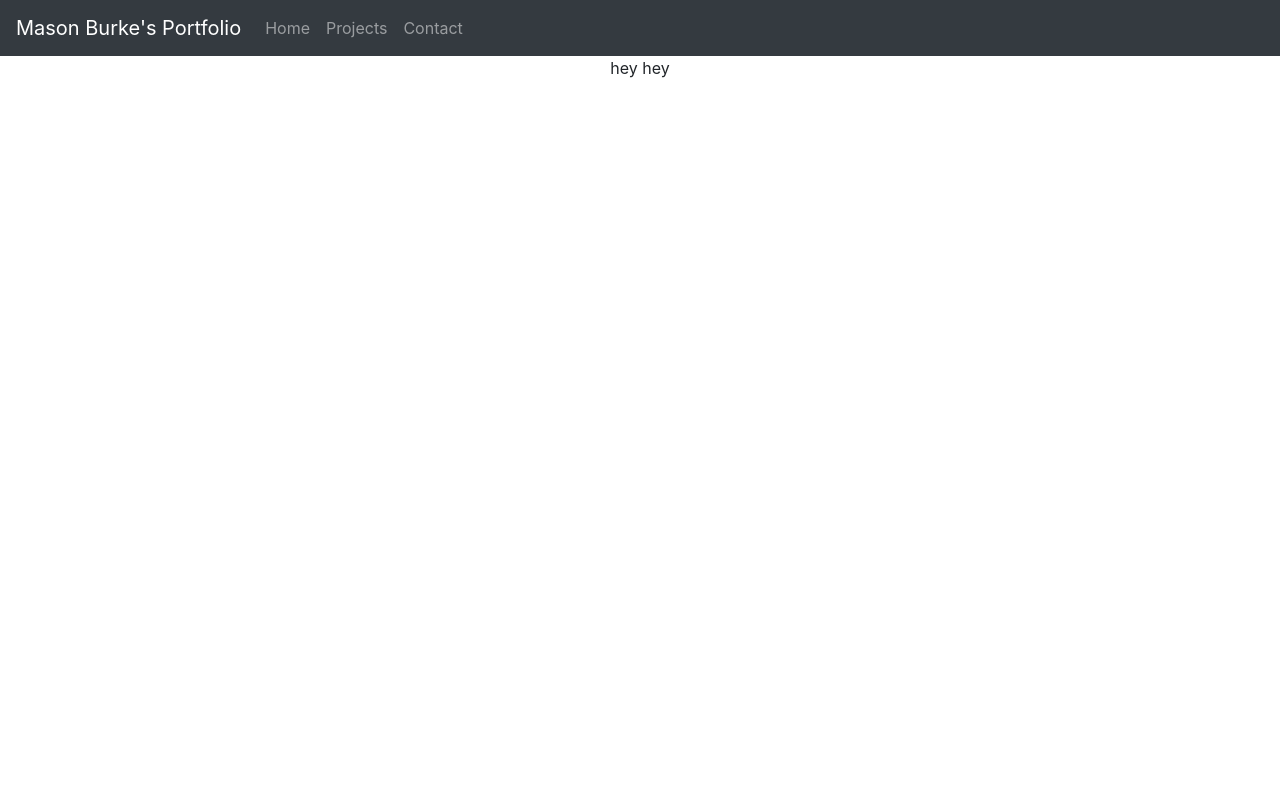
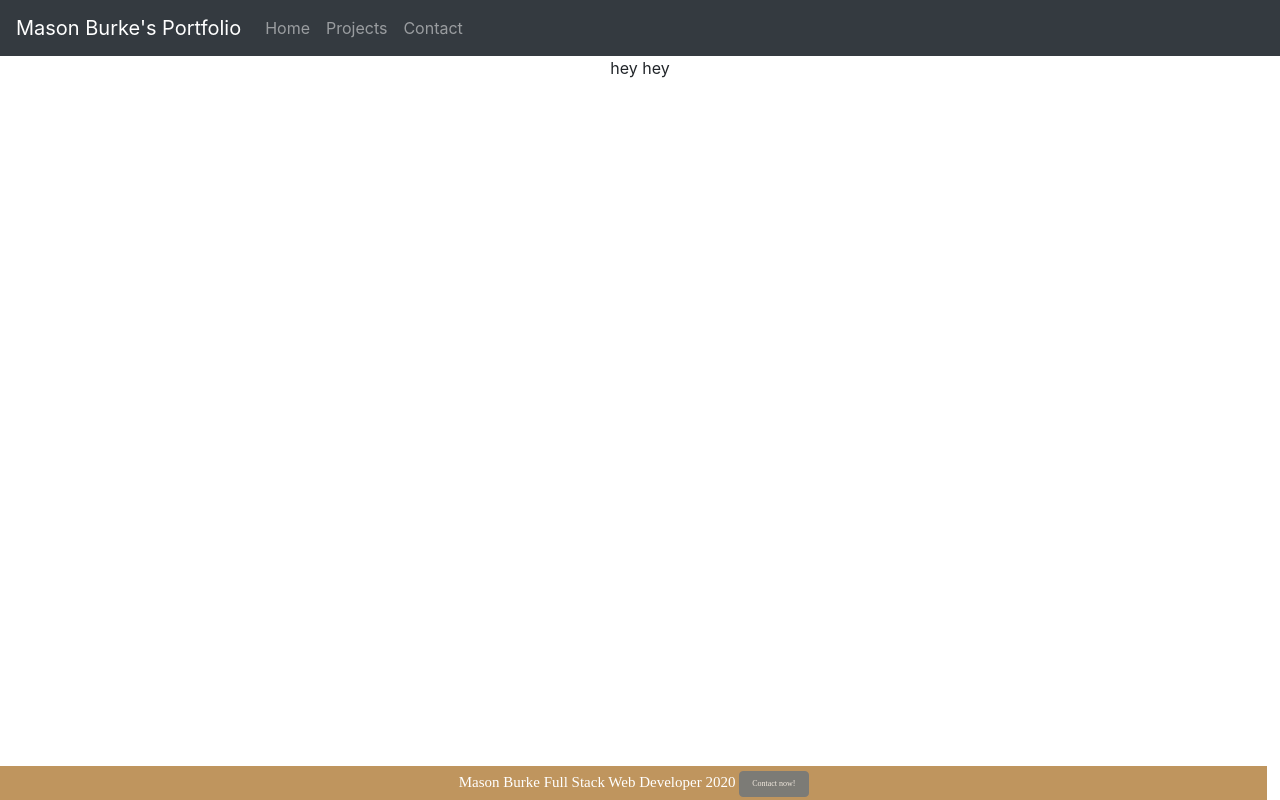
Before and after one commit to MasonBurke/react-portfolio, a React (Create React App) app: page /contact in a window 1280 px wide. Built offline with nearby package versions, Linux system fonts and the light colour scheme.

Commit message:
footer created, links with contact

```diff
--- a/src/App.js
+++ b/src/App.js
@@ -5,7 +5,7 @@ import Home from "./pages/Home"
 import Contact from "./pages/Contact"
 import Projects from "./pages/Projects"
 import { BrowserRouter as Router, Route, Switch } from "react-router-dom";
-
+import Footer from "./components/Footer"
 
 function App() {
   return (
@@ -19,6 +19,7 @@ function App() {
 <Route exact path="/contact" component={Contact} />
 </Switch>
 </Router>
+<Footer />
 
     </div>
   );
--- /dev/null
+++ b/src/components/Footer.js
@@ -0,0 +1,32 @@
+import React from 'react'
+import  {Button} from 'react-bootstrap'
+
+
+const styles = {
+    footer:{
+        position: 'fixed',
+        left: 0,
+        bottom: 0,
+        width: '99%',
+        backgroundColor: '#BF955E',
+        color: 'white',
+        fontFamily:'Verdana-Italic',
+        fontSize:15
+    },
+    p:{
+        marginTop:5,
+        marginBottom:3
+    }
+}
+
+
+function Footer(){
+    return (
+<footer style={styles.footer}>
+<p style={styles.p}> Mason Burke Full Stack Web Developer 2020 <Button href="contact" variant="secondary" style={{fontSize:8, opacity:'80%'}}> Contact now!</Button> </p>
+
+</footer>
+    )
+}
+
+export default Footer
--- a/src/components/Navbar.js
+++ b/src/components/Navbar.js
@@ -8,7 +8,7 @@ function Navbar1() {
 <Navbar bg="dark" variant="dark" expand="lg">
   <Navbar.Brand href="#home">Mason Burke's Portfolio</Navbar.Brand>
   <Navbar.Toggle aria-controls="basic-navbar-nav" />
-  <Navbar.Collapse id="basic-navbar-nav">
+  <Navbar.Collapse id="basic-navbar-nav" >
     <Nav className="mr-auto">
       <Nav.Link href="home">Home</Nav.Link>
       <Nav.Link href="projects">Projects</Nav.Link>
```
